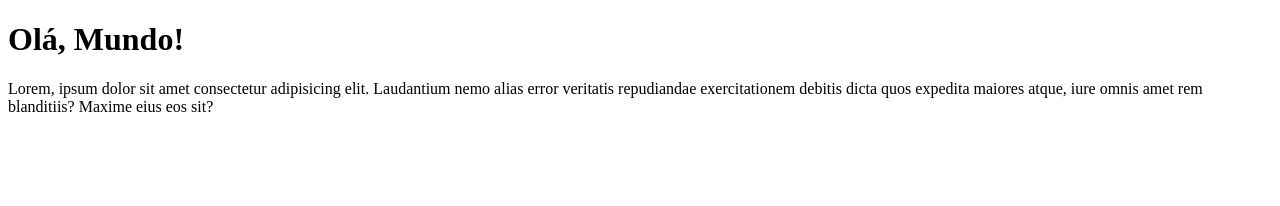
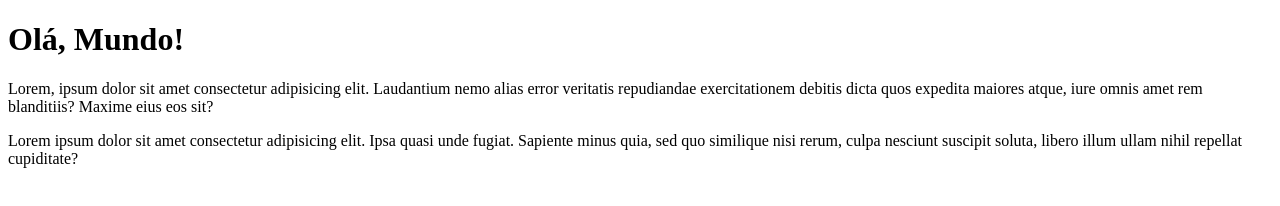
Before and after one commit to DouglasDoCarmo/DouglasDoCarmo, a plain HTML site: page site_exemplo/index.html in a window 1280 px wide. Drawn offline with Linux system fonts and the light colour scheme.

Commit message:
add um paragrafo

```diff
--- a/site_exemplo/index.html
+++ b/site_exemplo/index.html
@@ -9,6 +9,7 @@
 <body>
     <h1>Olá, Mundo!</h1>
     <p>Lorem, ipsum dolor sit amet consectetur adipisicing elit. Laudantium nemo alias error veritatis repudiandae exercitationem debitis dicta quos expedita maiores atque, iure omnis amet rem blanditiis? Maxime eius eos sit?</p>
+    <p>Lorem ipsum dolor sit amet consectetur adipisicing elit. Ipsa quasi unde fugiat. Sapiente minus quia, sed quo similique nisi rerum, culpa nesciunt suscipit soluta, libero illum ullam nihil repellat cupiditate?</p>
 
 </body>
 </html>
```
